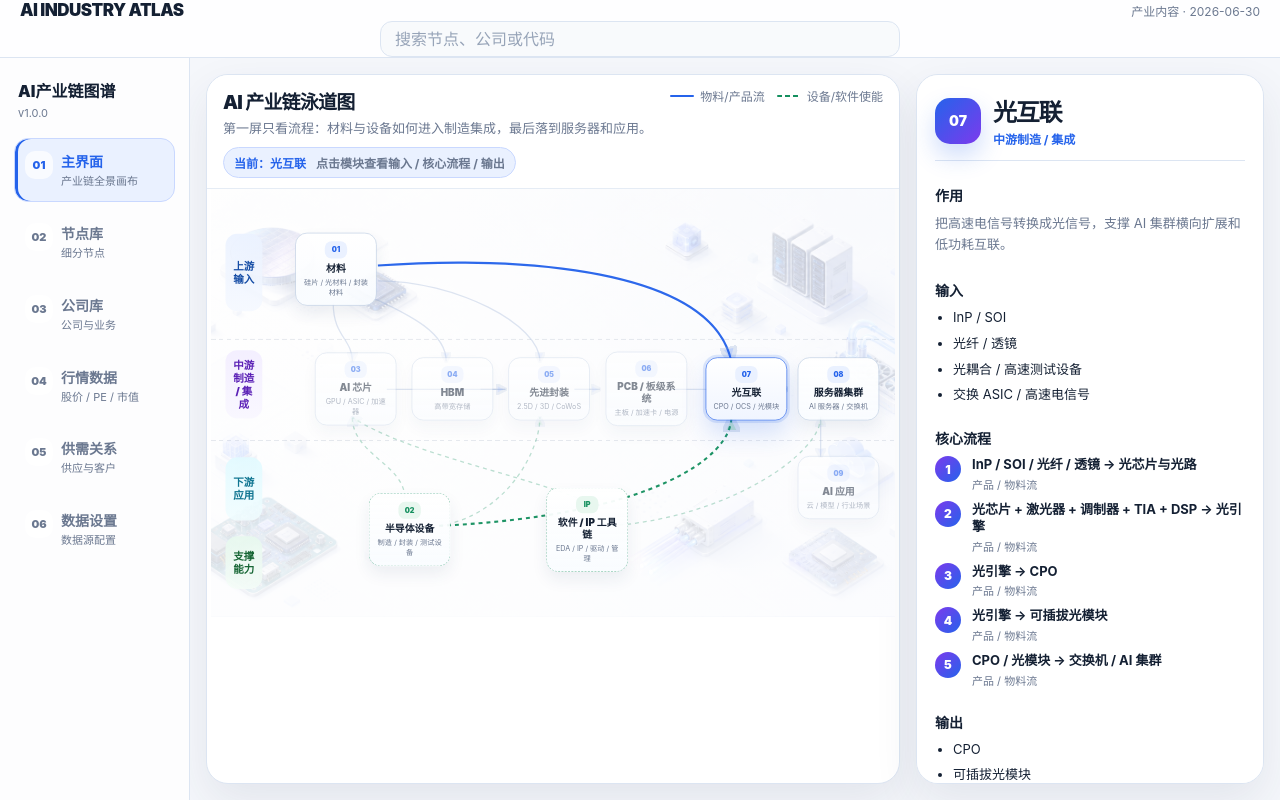
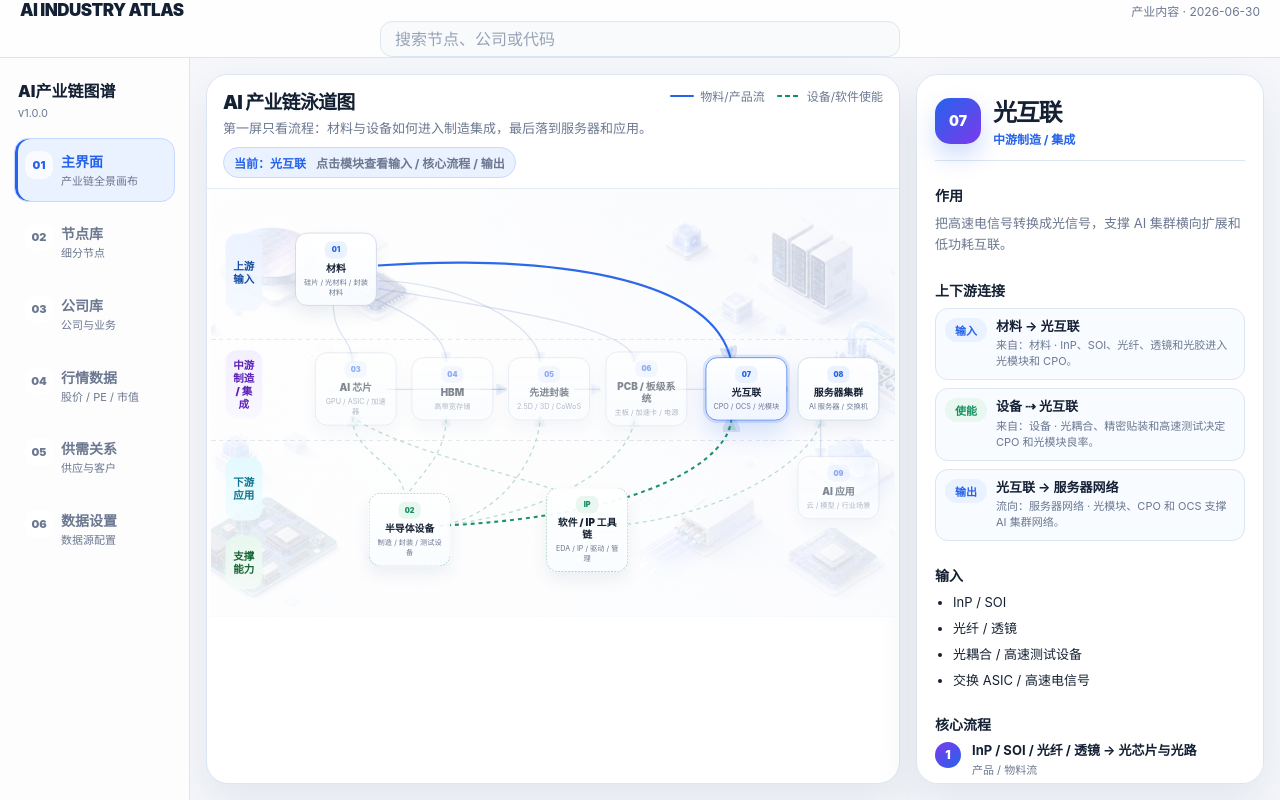
Before and after one commit to Solaire-V/ai-industry-chain-atlas, a Next.js app: page / in a window 1280 px wide. Built offline with nearby package versions, Linux system fonts and the light colour scheme.

Commit message:
fix: align main canvas connections with inspector

```diff
--- a/app/globals.css
+++ b/app/globals.css
@@ -2837,6 +2837,58 @@ body {
   list-style: none;
 }
 
+.stage-inspector-chain-list {
+  display: grid;
+  gap: 8px;
+  margin: 0;
+  padding: 0;
+  list-style: none;
+}
+
+.stage-inspector-chain-list li {
+  display: grid;
+  grid-template-columns: 42px minmax(0, 1fr);
+  gap: 9px;
+  align-items: start;
+  padding: 9px;
+  border: 1px solid var(--atlas-border);
+  border-radius: 13px;
+  background: var(--atlas-surface-soft);
+}
+
+.stage-inspector-chain-list li > span {
+  display: grid;
+  min-width: 34px;
+  place-items: center;
+  padding: 4px 6px;
+  color: var(--atlas-blue);
+  font-size: 11px;
+  font-weight: 900;
+  border-radius: 999px;
+  background: var(--atlas-blue-soft);
+}
+
+.stage-inspector-chain-list li > span[data-kind="enable"] {
+  color: var(--atlas-green);
+  background: #e8f7ef;
+}
+
+.stage-inspector-chain-list strong {
+  display: block;
+  color: var(--atlas-text);
+  font-size: 13px;
+  line-height: 1.35;
+  overflow-wrap: anywhere;
+}
+
+.stage-inspector-chain-list small {
+  display: block;
+  margin-top: 3px;
+  color: var(--atlas-muted);
+  font-size: 11px;
+  line-height: 1.45;
+}
+
 .stage-inspector-steps li {
   display: grid;
   grid-template-columns: 28px minmax(0, 1fr);
--- a/components/atlas/three-layer-atlas-canvas.tsx
+++ b/components/atlas/three-layer-atlas-canvas.tsx
@@ -13,8 +13,10 @@ import {
   defaultStageId,
   findStageBySearch,
   getStageIdForNode,
+  mainChainConnections,
   type AtlasStage,
   type AtlasStageId,
+  type MainChainConnection,
   type StageConnectionKind,
 } from "@/lib/atlas/stage-map";
 
@@ -62,6 +64,7 @@ interface SwimlaneConnection {
   kind: StageConnectionKind;
   path: string;
   label: string;
+  summary: string;
 }
 
 const workspaceViews: readonly {
@@ -180,117 +183,33 @@ const swimlaneNodes: readonly SwimlaneNode[] = [
   },
 ];
 
-const swimlaneConnections: readonly SwimlaneConnection[] = [
-  {
-    id: "materials-to-chip",
-    from: "materials",
-    to: "ai-chip",
-    kind: "flow",
-    label: "材料输入芯片制造",
-    path: "M 138 158 C 138 208 168 214 168 248",
-  },
-  {
-    id: "materials-to-hbm",
-    from: "materials",
-    to: "hbm-memory",
-    kind: "flow",
-    label: "材料输入 HBM",
-    path: "M 190 144 C 265 178 315 205 315 248",
-  },
-  {
-    id: "materials-to-packaging",
-    from: "materials",
-    to: "advanced-packaging",
-    kind: "flow",
-    label: "封装材料进入先进封装",
-    path: "M 208 122 C 330 122 462 190 462 248",
-  },
-  {
-    id: "materials-to-optical",
-    from: "materials",
-    to: "optical-interconnect",
-    kind: "flow",
-    label: "光材料进入光互联",
-    path: "M 208 98 C 430 82 730 102 762 248",
-  },
-  {
-    id: "chip-to-packaging",
-    from: "ai-chip",
-    to: "advanced-packaging",
-    kind: "flow",
-    label: "AI 芯片进入先进封装",
-    path: "M 222 292 C 285 292 390 292 408 292",
-  },
-  {
-    id: "hbm-to-packaging",
-    from: "hbm-memory",
-    to: "advanced-packaging",
-    kind: "flow",
-    label: "HBM 与 AI 芯片集成",
-    path: "M 369 292 C 388 292 392 292 408 292",
-  },
-  {
-    id: "packaging-to-board",
-    from: "advanced-packaging",
-    to: "board-system",
-    kind: "flow",
-    label: "封装完成进入板级系统",
-    path: "M 516 292 C 535 292 555 292 556 292",
-  },
-  {
-    id: "board-to-server",
-    from: "board-system",
-    to: "server-network",
-    kind: "flow",
-    label: "板级系统进入服务器",
-    path: "M 664 292 C 728 292 812 292 848 292",
-  },
-  {
-    id: "optical-to-server",
-    from: "optical-interconnect",
-    to: "server-network",
-    kind: "flow",
-    label: "光互联接入服务器集群",
-    path: "M 816 292 C 828 292 835 292 848 292",
-  },
-  {
-    id: "server-to-application",
-    from: "server-network",
-    to: "compute-applications",
-    kind: "flow",
-    label: "服务器集群支撑 AI 应用",
-    path: "M 902 336 C 902 372 902 382 902 398",
-  },
-  {
-    id: "equipment-to-chip",
-    from: "equipment",
-    to: "ai-chip",
-    kind: "enable",
-    label: "设备使能芯片制造",
-    path: "M 250 462 C 250 410 168 394 168 336",
-  },
-  {
-    id: "equipment-to-packaging",
-    from: "equipment",
-    to: "advanced-packaging",
-    kind: "enable",
-    label: "设备使能封装测试",
-    path: "M 304 506 C 408 490 462 390 462 336",
-  },
-  {
-    id: "equipment-to-optical",
-    from: "equipment",
-    to: "optical-interconnect",
-    kind: "enable",
-    label: "光耦合 / 测试支撑光互联",
-    path: "M 304 506 C 640 490 762 398 762 336",
-  },
+const mainChainConnectionPaths: Readonly<Record<MainChainConnection["id"], string>> = {
+  "materials-to-ai-chip": "M 138 158 C 138 208 168 214 168 248",
+  "materials-to-hbm": "M 190 144 C 265 178 315 205 315 248",
+  "materials-to-packaging": "M 208 122 C 330 122 462 190 462 248",
+  "materials-to-board": "M 208 134 C 372 162 610 192 610 248",
+  "materials-to-optical": "M 208 98 C 430 82 730 102 762 248",
+  "equipment-to-ai-chip": "M 250 462 C 250 410 168 394 168 336",
+  "equipment-to-hbm": "M 250 462 C 282 418 315 390 315 336",
+  "equipment-to-packaging": "M 304 506 C 408 490 462 390 462 336",
+  "equipment-to-board": "M 304 506 C 510 484 610 390 610 336",
+  "equipment-to-optical": "M 304 506 C 640 490 762 398 762 336",
+  "ai-chip-to-packaging": "M 222 292 C 285 292 390 292 408 292",
+  "hbm-to-packaging": "M 369 292 C 388 292 392 292 408 292",
+  "packaging-to-board": "M 516 292 C 535 292 555 292 556 292",
+  "board-to-server": "M 664 292 C 728 292 812 292 848 292",
+  "optical-to-server": "M 816 292 C 828 292 835 292 848 292",
+  "server-to-apps": "M 902 336 C 902 372 902 382 902 398",
+};
+
+const virtualSwimlaneConnections: readonly SwimlaneConnection[] = [
   {
     id: "software-to-chip",
     from: "software-ip",
     to: "ai-chip",
     kind: "enable",
-    label: "EDA / IP 支撑芯片设计",
+    label: "软件 / IP 工具链 ⇢ AI 芯片",
+    summary: "EDA、IP、编译器和驱动支撑芯片设计、验证与落地。",
     path: "M 520 462 C 410 420 250 390 168 336",
   },
   {
@@ -298,9 +217,26 @@ const swimlaneConnections: readonly SwimlaneConnection[] = [
     from: "software-ip",
     to: "server-network",
     kind: "enable",
-    label: "软件栈管理服务器集群",
+    label: "软件 / IP 工具链 ⇢ 服务器网络",
+    summary: "驱动、调度、网络管理和集群软件把硬件组织成可用算力。",
     path: "M 574 506 C 760 492 902 392 902 336",
   },
+];
+
+function getMainChainConnectionPath(connection: MainChainConnection) {
+  const path = mainChainConnectionPaths[connection.id];
+  if (!path) {
+    throw new Error(`Missing swimlane path for main chain connection: ${connection.id}`);
+  }
+  return path;
+}
+
+const swimlaneConnections: readonly SwimlaneConnection[] = [
+  ...mainChainConnections.map((connection) => ({
+    ...connection,
+    path: getMainChainConnectionPath(connection),
+  })),
+  ...virtualSwimlaneConnections,
 ];
 
 const relationshipTypeLabels: Readonly<
@@ -318,6 +254,11 @@ const stageConnectionKindLabels: Readonly<Record<StageConnectionKind, string>> =
 
 const isStageId = (id: SwimlaneNode["stageId"]): id is AtlasStageId =>
   id !== "software-ip";
+
+const getSwimlaneNodeTitle = (id: SwimlaneNode["stageId"]) => {
+  if (isStageId(id)) return atlasStageById.get(id)?.name ?? id;
+  return swimlaneNodes.find((node) => node.stageId === id)?.title ?? id;
+};
 
 function isConnectionActive(
   connection: SwimlaneConnection,
@@ -598,6 +539,9 @@ function StageInspector({
   related: ReadonlySet<string> | null;
   onSelectNode: (nodeId: string) => void;
 }) {
+  const stageChainConnections = swimlaneConnections.filter(
+    (connection) => connection.from === stage.id || connection.to === stage.id,
+  );
   const realNodes = [
     ...stage.diagram.inputs,
     ...stage.diagram.core,
@@ -626,6 +570,32 @@ function StageInspector({
       </section>
 
       <section>
+        <h3>上下游连接</h3>
+        <ol className="stage-inspector-chain-list">
+          {stageChainConnections.map((connection) => {
+            const isOutgoing = connection.from === stage.id;
+            const connectedStageId = isOutgoing ? connection.to : connection.from;
+            const connectedStageTitle = getSwimlaneNodeTitle(connectedStageId);
+            const badge =
+              connection.kind === "enable" ? "使能" : isOutgoing ? "输出" : "输入";
+            return (
+              <li key={connection.id}>
+                <span data-kind={connection.kind}>{badge}</span>
+                <div>
+                  <strong>{connection.label}</strong>
+                  <small>
+                    {isOutgoing ? "流向" : "来自"}：{connectedStageTitle}
+                    {" · "}
+                    {connection.summary}
+                  </small>
+                </div>
+              </li>
+            );
+          })}
+        </ol>
+      </section>
+
+      <section>
         <h3>输入</h3>
         <ul>
           {stage.diagram.inputs.map((node) => (
@@ -637,7 +607,7 @@ function StageInspector({
       <section>
         <h3>核心流程</h3>
         <ol className="stage-inspector-steps">
-          {stage.internalConnections.slice(0, 5).map((connection, index) => (
+          {stage.internalConnections.map((connection, index) => (
             <li key={connection.id}>
               <span>{index + 1}</span>
               <div>
```
Also changed, not shown: 1 other file (tests, documents, lock files or other folders).
